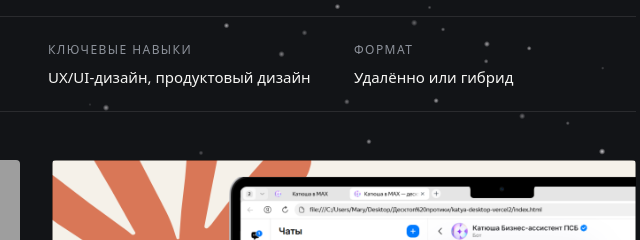
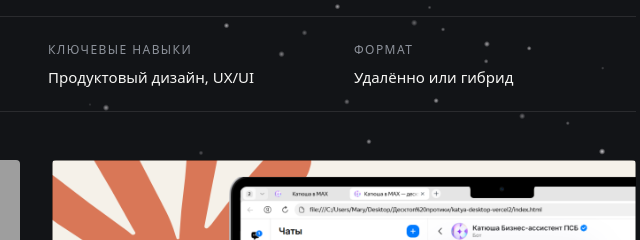
Before and after one commit to Mary-Korshunova/portfolio-mary-molodtsova, an Astro site: page / in a window 1280 px wide. Shown: the part 441-681 px from the top of the page, 604-1244 px from the left. Built offline with nearby package versions, Linux system fonts and the light colour scheme; Astro itself is replaced by a stand-in of ours; grey boxes are pictures that could not be loaded.

Commit message:
Уточни ключевые навыки на главной

```diff
--- a/claude-progress.md
+++ b/claude-progress.md
@@ -8,6 +8,12 @@
 
 - Добавлено фото Майка в начало галереи «Обо мне». Подсказка «Это сомик Майк» появляется при наведении или фокусе с клавиатуры.
 - Страница проверена локально в браузере на ширине 375 px, сборка прошла, проверка NDA чистая.
+
+## 2026-11-25 — Уточни ключевые навыки на главной
+
+- В блоке фактов указано «Продуктовый дизайн, UX/UI». Проверено на ширине 375 px.
+
+---
 
 ## 2026-11-24 — Обнови опыт на главной
 
--- a/src/data/site.ts
+++ b/src/data/site.ts
@@ -10,7 +10,7 @@ export const telegramUrl = `https://t.me/${person.telegram}`;
 export const facts = [
   { label: 'Город', value: 'Москва' },
   { label: 'Опыт', value: '5 лет' },
-  { label: 'Ключевые навыки', value: 'UX/UI-дизайн, продуктовый дизайн' },
+  { label: 'Ключевые навыки', value: 'Продуктовый дизайн, UX/UI' },
   { label: 'Формат', value: 'Удалённо или гибрид' },
 ];
 
```
